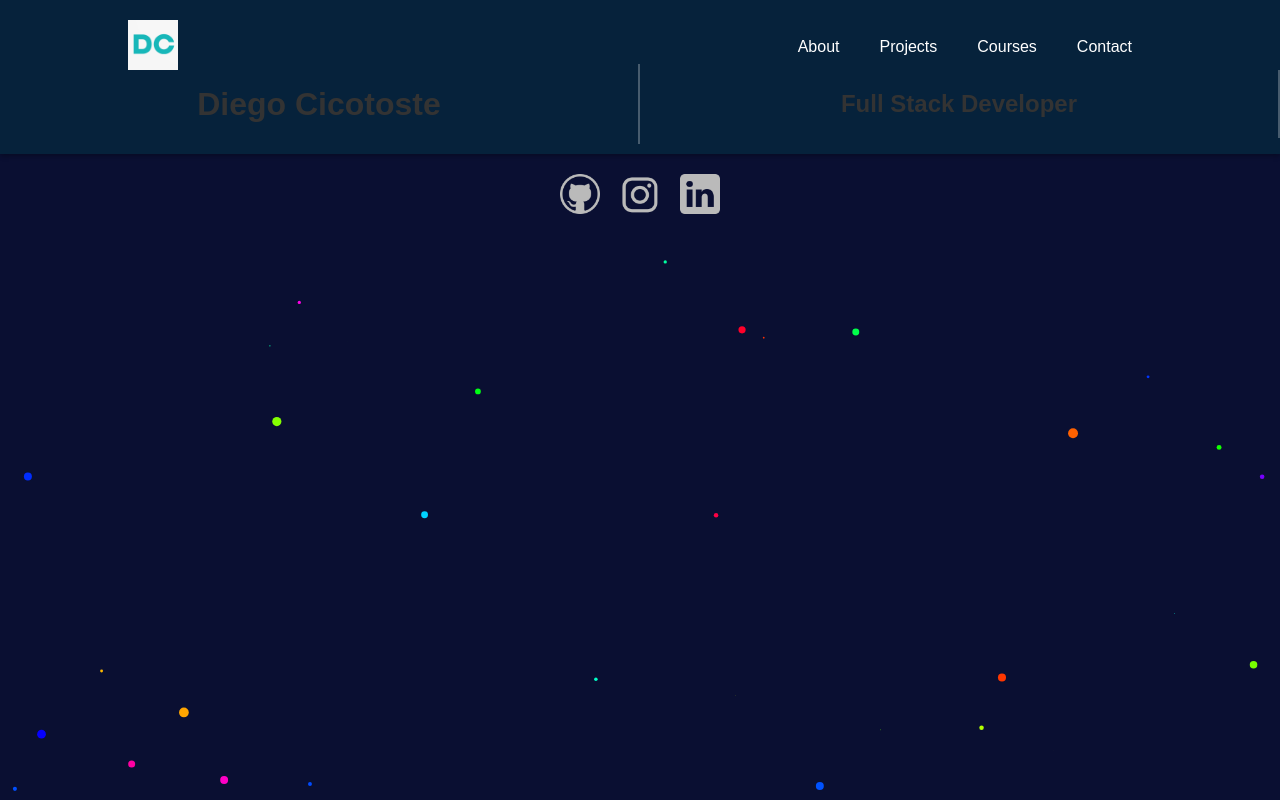
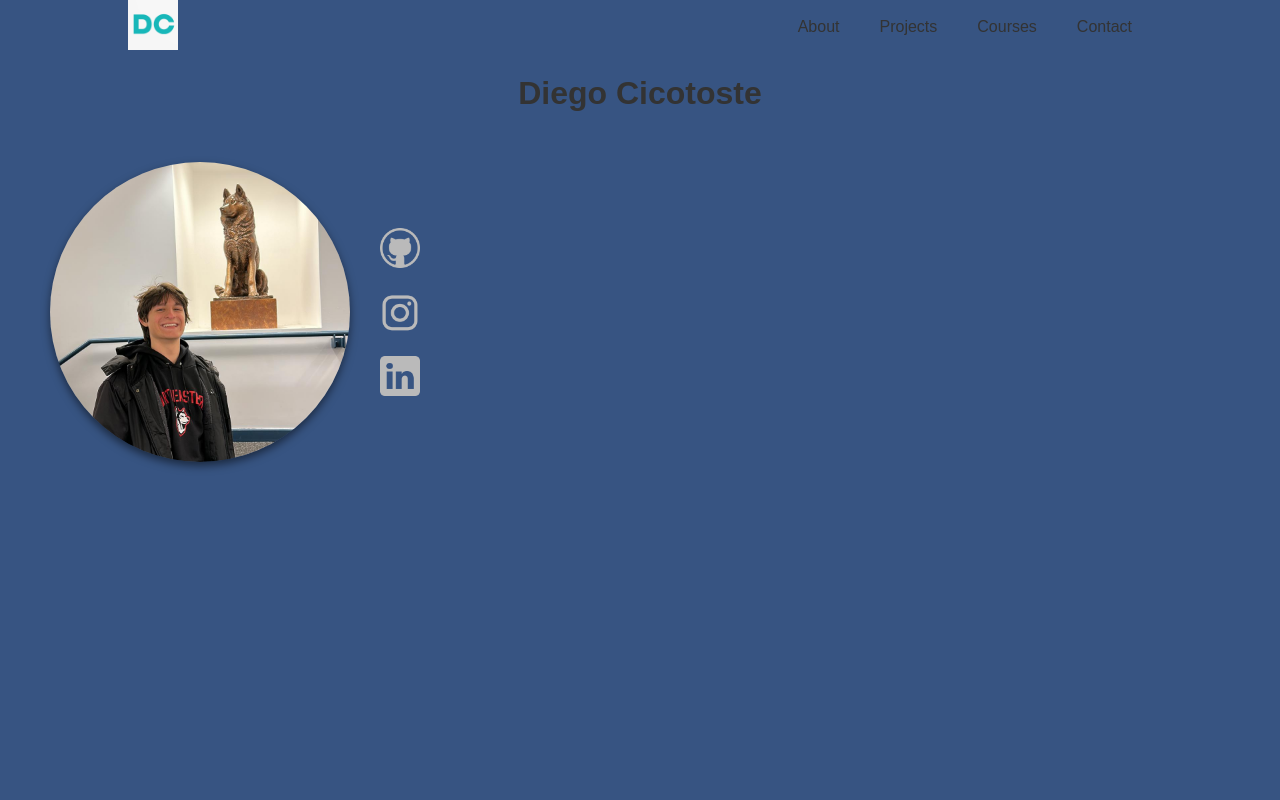
Before and after one commit to DiegoCico/DiegoCicoNEW, a website built with webpack: page html/main.html in a window 1280 px wide. Built offline with nearby package versions, Linux system fonts and the light colour scheme.

Commit message:
main addition

```diff
--- a/css/main.css
+++ b/css/main.css
@@ -3,27 +3,11 @@ body, html {
   margin: 0;
   padding: 0;
   font-family: 'Arial', sans-serif;
-  background-color: #0a0f32;
+  background-color: #375482;
   color: #333;
 }
 
-/* Canvas Background */
-canvas#animatedBackground {
-  position: fixed;
-  top: 0;
-  left: 0;
-  width: 100%;
-  height: 100%;
-  z-index: -1;
-}
-
-/* Header and Navigation Styles */
-header {
-  background-color: #06223b;
-  padding: 20px 0;
-  box-shadow: 0 2px 5px rgba(0, 0, 0, 0.3);
-}
-
+/* Navigation Styles */
 nav {
   display: flex;
   justify-content: space-between;
@@ -41,88 +25,77 @@ nav {
 }
 
 .nav-links a {
-  color: white;
+  color: #333;
   text-decoration: none;
   transition: color 0.3s ease;
 }
 
 .nav-links a:hover {
-  color: #ff6347;
+  color: #1565c0;
+  transform: scale(1.1);
+  transition: color 0.3s ease, transform 0.3s ease;
 }
 
 /* Social Media Section */
 .social-media {
   display: flex;
-  justify-content: center;
-  padding: 20px 0;
+  justify-content: left;
+  align-items: center;
+  margin: 50px;
+}
+
+.icons {
+  display: flex;
+  flex-direction: column; /* Align icons vertically */
+  margin-left: 20px; /* Space between image and icons */
+}
+
+
+.profile-container {
+  align-content: center;
 }
 
 .icon-container {
-  display: inline-block;
-  margin: 0 10px;
-  transition: transform 0.3s ease;
+  margin: 10px;
 }
 
 .icon-container:hover {
   transform: translateY(-5px);
 }
 
-/* Responsive Design */
+.profile-image, .icon-container img {
+  animation: fadeInScaleUp 0.5s ease-out forwards;
+}
+
+.profile-image {
+  border-radius: 100%;
+  box-shadow: 0px 4px 8px rgba(0, 0, 0, 0.5);
+  object-fit: cover;
+  align-content: center;
+}
+
+.icon-container img {
+  animation: fadeInScaleUp 1s ease-out forwards;
+}
+
+@keyframes fadeInScaleUp {
+  from {
+    opacity: 0;
+    transform: scale(0.8);
+  }
+  to {
+    opacity: 1;
+    transform: scale(1);
+  }
+}
+
+/* Responsive Design Adjustments */
 @media (max-width: 768px) {
   .nav-links {
-    display: none; /* Hide by default in mobile view */
+    display: none;
   }
 
   .nav-links.active {
-    display: block; /* Show when active */
+    display: block;
   }
 }
-
-/* Fade-In Animation Styles */
-.fade-in {
-  opacity: 1;
-  transform: translateY(0);
-  transition: opacity 0.8s ease-out, transform 0.8s ease-out;
-}
-
-.fade-out {
-  opacity: 0;
-  transform: translateY(20px);
-}
-
-/* Centering the container */
-.header-content {
-  display: flex;
-  justify-content: center;
-  align-items: center;
-  height: 60px; /* Full viewport height */
-  text-align: center;
-}
-
-/* Typewriter effect */
-.typewriter {
-  overflow: hidden;
-  white-space: nowrap;
-  border-right: .15em solid rgba(255, 255, 255, 0.75); /* The typewriter cursor */
-  margin: 0 auto;
-  animation: typewriter 5s steps(40, end) 1s forwards,
-  blinkTextCursor 750ms steps(40, end) infinite;
-}
-
-/* Typewriter keyframes */
-@keyframes typewriter {
-  from { width: 0; }
-  to { width: 100%; }
-}
-
-@keyframes blinkTextCursor {
-  from { border-right-color: rgba(255, 255, 255, 0.75); }
-  to { border-right-color: transparent; }
-}
-
-/* Responsive design adjustments */
-@media (max-width: 768px) {
-  .typewriter h1, .typewriter h2 {
-    font-size: 1.5em; /* Smaller font size for mobile devices */
-  }
-}
--- a/css/style.css
+++ b/css/style.css
@@ -1,14 +1,41 @@
+/* Base Styles */
 body, html {
-  margin: 0;
-  padding: 0;
+  margin-top: 10px;
   font-family: 'Arial', sans-serif;
-  height: 100%;
-  background: linear-gradient(270deg, #0a0f32, #1e90ff, #3cb371, #ff6347);
-  background-size: 800% 800%;
-  animation: AnimatedGradient 30s ease infinite;
-  color: white;
+  background-color: #436fb5; /* Updated background color */
+  color: #333; /* Darker text for contrast */
 }
 
+/* Navigation Styles */
+nav {
+  display: flex;
+  justify-content: space-between;
+  align-items: center;
+  padding: 0 10%;
+}
+
+.nav-links {
+  list-style: none;
+  display: flex;
+}
+
+.nav-links li {
+  padding: 0 20px;
+}
+
+.nav-links a {
+  color: #333;
+  text-decoration: none;
+  transition: color 0.3s ease;
+}
+
+.nav-links a:hover {
+  color: #1565c0;
+  transform: scale(1.1);
+  transition: color 0.3s ease, transform 0.3s ease;
+}
+
+/* Welcome Container */
 .welcome-container {
   position: relative;
   display: flex;
@@ -16,27 +43,27 @@ body, html {
   justify-content: center;
   width: 100%;
   height: 100%;
-  background-color: #0a0f32; /* Dark blue background */
+  background-color: #436fb5; /* Updated background color */
 }
 
+/* Animation Background */
 .animation-background {
   position: absolute;
   top: 0;
   left: 0;
   width: 100%;
   height: 100%;
-  background: linear-gradient(45deg, #0a0f32, #06223b, #0a0f32, #06223b);
-  background-size: 400% 400%;
-  animation: gradientAnimation 15s ease infinite;
+  background: #436fb5; /* Updated background color */
   opacity: 0.6;
   z-index: -1;
 }
 
+/* Enter Button */
 .enter-button {
   padding: 15px 30px;
   font-size: 1.5em;
   color: #fff;
-  background-color: #06223b;
+  background-color: #436fb5; /* Updated background color */
   border: 2px solid #fff;
   border-radius: 5px;
   cursor: pointer;
@@ -46,7 +73,19 @@ body, html {
 
 .enter-button:hover {
   transform: scale(1.05);
-  background-color: #0a0f32;
+  background-color: #436fb5; /* Consistent hover color */
+}
+
+/* Keyframes and Animations */
+@keyframes fadeInScaleUp {
+  from {
+    opacity: 0;
+    transform: scale(0.8);
+  }
+  to {
+    opacity: 1;
+    transform: scale(1);
+  }
 }
 
 @keyframes gradientAnimation {
@@ -89,3 +128,14 @@ body, html {
   50% { background-position: 100% 50%; }
   100% { background-position: 0% 50%; }
 }
+
+/* Responsive Design Adjustments */
+@media (max-width: 768px) {
+  .nav-links {
+    display: none;
+  }
+
+  .nav-links.active {
+    display: block;
+  }
+}
--- a/html/main.html
+++ b/html/main.html
@@ -6,15 +6,10 @@
   <meta name="viewport" content="width=device-width, initial-scale=1.0">
   <title>Diego Cicotoste</title>
   <link rel="icon" type="image/png" href="../img/smallLogo.png">
-  <script src="../js/main.js"></script>
   <link rel="stylesheet" href="../css/main.css">
 </head>
 <body>
 
-<canvas id="animatedBackground"></canvas>
-
-<!-- Header -->
-<header>
 <nav>
   <div class="logo">
     <img src="../img/smallLogo.png" alt="Logo" height="50">
@@ -26,16 +21,15 @@
     <li><a href="#contact">Contact</a></li>
   </ul>
 </nav>
-  <div class="header-content">
-    <div class="typewriter"> <h1>Diego Cicotoste</h1></div>
 
-    <div class="typewriter"><h2>Full Stack Developer</h2></div>
+  <h1 style="text-align: center"> Diego Cicotoste </h1>
+
+
+<section class="social-media">
+  <div class="profile-container">
+    <img src="../img/me.JPG" height="300" width="300" class="profile-image"/>
   </div>
-</header>
-
-<!-- Social Media Icons -->
-<section class="social-media">
-  <!-- Each icon container -->
+  <div class="icons">
     <a href="https://github.com/DiegoCico" class="icon-container">
       <img src="../img/github.png" alt="GitHub" height="40" width="40">
     </a>
@@ -45,10 +39,8 @@
     <a href="https://www.linkedin.com/in/diego-cicotoste/" class="icon-container">
       <img src="../img/linked.png" alt="LinkedIn" height="40" width="40">
     </a>
-  <!-- Repeat for other platforms -->
+  </div>
 </section>
-
-
 
 <script src="../js/main.js"></script>
 </body>
--- a/js/app.js
+++ b/js/app.js
@@ -22,7 +22,7 @@ document.addEventListener('DOMContentLoaded', () => {
 
     // Redirect to main.html after the animation
     setTimeout(() => {
-      window.location.href = '../html/main.html';
+      window.location.href = '';
     }, 500); // This duration should match the CSS animation duration
   });
 });
--- a/js/main.js
+++ b/js/main.js
@@ -36,40 +36,6 @@ document.addEventListener('DOMContentLoaded', () => {
     });
   }
 
-  // Canvas Background Animation
-  const canvas = document.getElementById('animatedBackground');
-  const ctx = canvas.getContext('2d');
-  canvas.width = window.innerWidth;
-  canvas.height = window.innerHeight;
-
-  const shapes = [];
-
-  function createShapes() {
-    for (let i = 0; i < 50; i++) {
-      const x = Math.random() * canvas.width;
-      const y = Math.random() * canvas.height;
-      const size = Math.random() * 5;
-      const color = `hsl(${Math.random() * 360}, 100%, 50%)`;
-      shapes.push({ x, y, size, color });
-    }
-  }
-
-  function animate() {
-    ctx.clearRect(0, 0, canvas.width, canvas.height);
-
-    shapes.forEach(shape => {
-      ctx.fillStyle = shape.color;
-      ctx.beginPath();
-      ctx.arc(shape.x, shape.y, shape.size, 0, Math.PI * 2);
-      ctx.fill();
-    });
-
-    requestAnimationFrame(animate);
-  }
-
-  createShapes();
-  animate();
-
   window.addEventListener('resize', () => {
     canvas.width = window.innerWidth;
     canvas.height = window.innerHeight;
```
Also changed, not shown: index.html (+1 -1 lines). Lines whose indentation alone changed are shown as unchanged.
